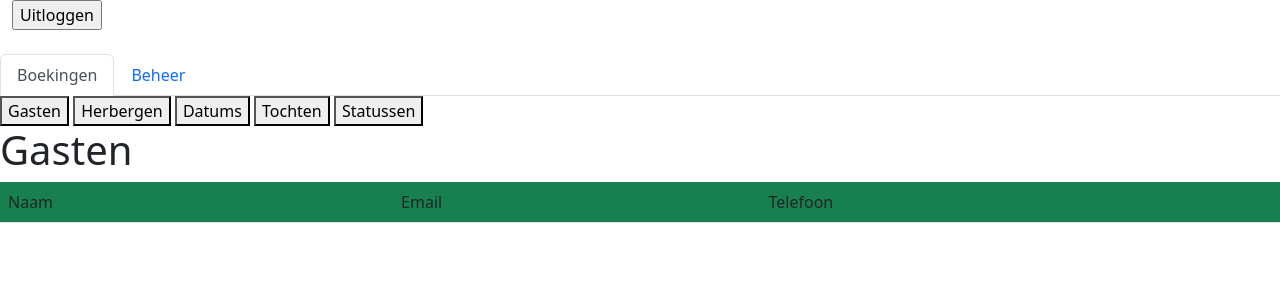
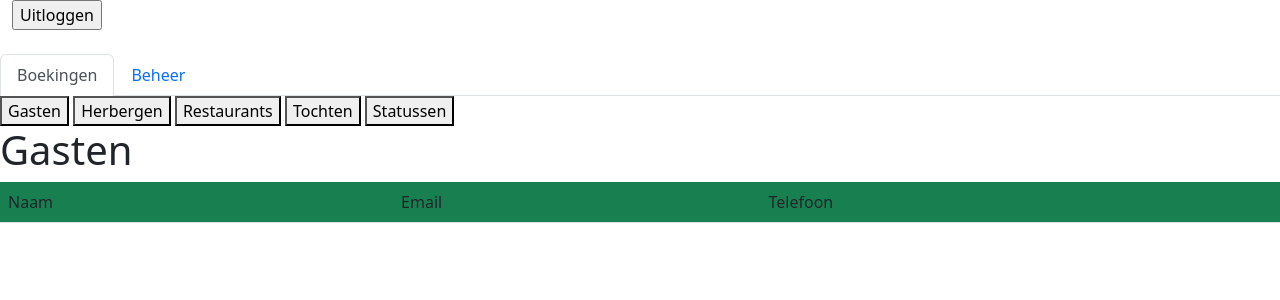
Before and after one commit to XaderGator/DonkeyTravel, a PHP site: page /ingelogd.php in a window 1280 px wide. Shown: the top 300 px of the page. Run offline with PHP 8.4, Linux system fonts and the light colour scheme; the visitor is signed in with stand-in values (Sample User, id 1); data that the repository does not hold is empty.

Commit message:
Change tabs

```diff
--- a/ingelogd.php
+++ b/ingelogd.php
@@ -67,7 +67,7 @@
             <div class="tab">
                 <button class="tablinks" onclick="tab(event, 'Gasten')" id="defaultOpen">Gasten</button>
                 <button class="tablinks" onclick="tab(event, 'Herbergen')" id="HerbergenOpen">Herbergen</button>
-                <button class="tablinks" onclick="tab(event, 'Restaurants')" id="RestaurantsOpen">Datums</button>
+                <button class="tablinks" onclick="tab(event, 'Restaurants')" id="RestaurantsOpen">Restaurants</button>
                 <button class="tablinks" onclick="tab(event, 'Tochten')" id="TochtenOpen">Tochten</button>
                 <button class="tablinks" onclick="tab(event, 'Statussen')" id="statussenOpen">Statussen</button>
             </div>
```
